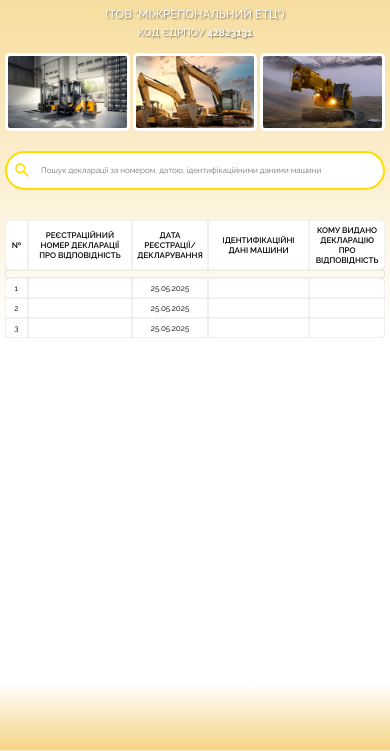
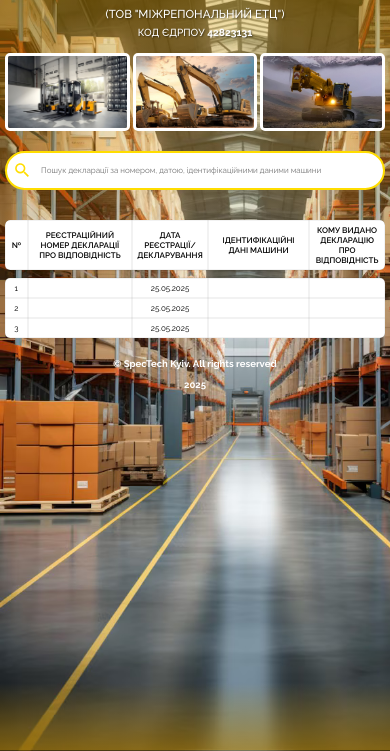
Before and after one commit to Sharabura-Ihor/SpecTech, a plain HTML site: page index.html in a window 390 px wide. Shown: the part 93-844 px from the top of the page. Drawn offline with Linux system fonts and the light colour scheme.

Commit message:
Update background_style.css

```diff
--- a/css/base/background_style.css
+++ b/css/base/background_style.css
@@ -18,7 +18,7 @@ body {
     background:
         linear-gradient(to bottom, #e9a909 0%, rgba(233, 169, 9, 0.5) 0%, rgba(233, 169, 9, 0) 100%),
         linear-gradient(to top, #e9a909 0%, rgba(233, 169, 9, 0.5) 0%, rgba(233, 169, 9, 0) 100%),
-        url("../images/backgr.png"),
+        url("../../images/backgr.png"),
         #fff;
     background-repeat: no-repeat, no-repeat, repeat-y, no-repeat;
     background-size: 100% 50vh, 100% 30vh, 100% auto, 100% 100%;
```
